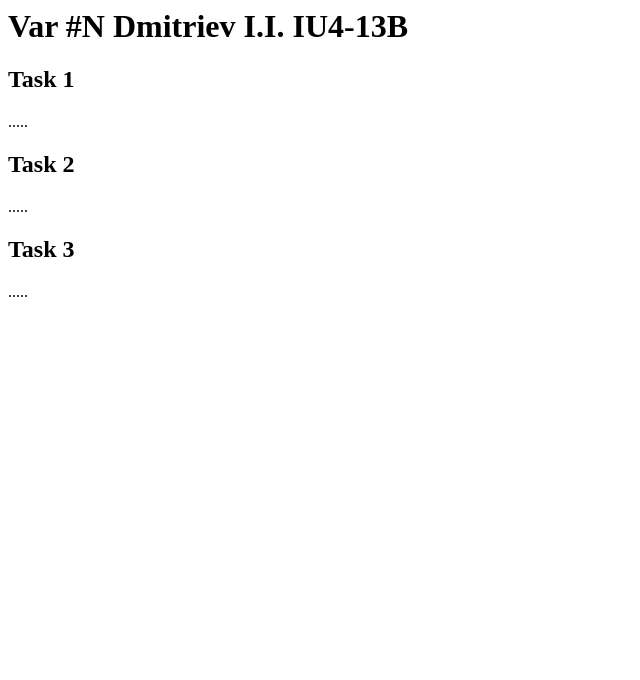
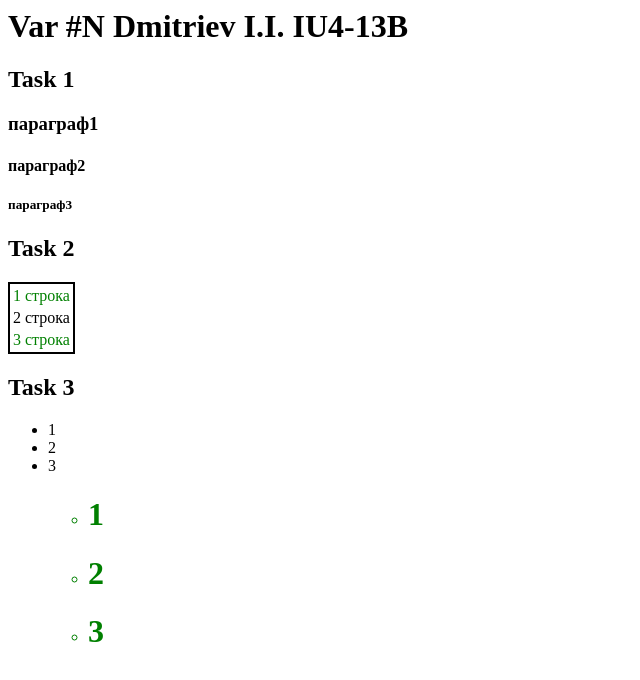
Before and after one commit to Interdott/Interdott.github.io, a plain HTML site: page index.html in a window 1280 px wide. Shown: the whole page, without its empty margins (0-640 px from the left). Drawn offline with Linux system fonts and the light colour scheme.

Commit message:
Update index.html

```diff
--- a/index.html
+++ b/index.html
@@ -1,19 +1,61 @@
 <html>
   <head>
+  <meta charset="utf-8">
+  <style>
+  .ffr{color:red;background-color:black;}
+  .aar{color:green;background-color:yellow;}
+  .bbr{color:purple;background-color:blue;}
+  .first{color:green;backgrond-color:black;}
+  .third{color:green;backgrond-color:black;}
+   table{border: 2px solid black;}
+   .aws{color:green;}
+  </style>
   </head>
   <body>
     <h1>Var #N Dmitriev I.I. IU4-13B</h1>
     <div>
       <h2>Task 1</h2>
-      <p>.....</p>
+      <p>
+	  <p class="ffr"><h3>параграф1</h3></p>
+	  <p class="aar"><h4>параграф2</h4></p>
+	  <p class="bbr"><h5>параграф3</h5></p>
+
+	 </p>
     </div>
     <div>
       <h2>Task 2</h2>
-      <p>.....</p>
+      <p>
+	  <table>
+	  <tr>
+	  <td class="first">1 строка</td>
+	  </tr>
+	  <tr>
+	  <td>2 строка</td>
+	  </tr>
+	  <tr>
+	  <td class="third"> 3 строка</td>
+	  </tr>
+	  </table>
+	  </p>
     </div>
     <div>
       <h2>Task 3</h2>
-      <p>.....</p>
+      <p>
+	  <list>
+	  <ul>
+	  <li>1</li>
+	  <li>2</li>
+	  <li>3</li>
+	    <ul class="aws">
+	  <li><h1>1</h1></li>
+	  <li><h1>2</h1></li>
+	  <li><h1>3</h1></li>
+	  </ul>
+	  </ul>
+	  </list>
+
+
+	  </p>
     </div>
   </body>
 </html>
```
